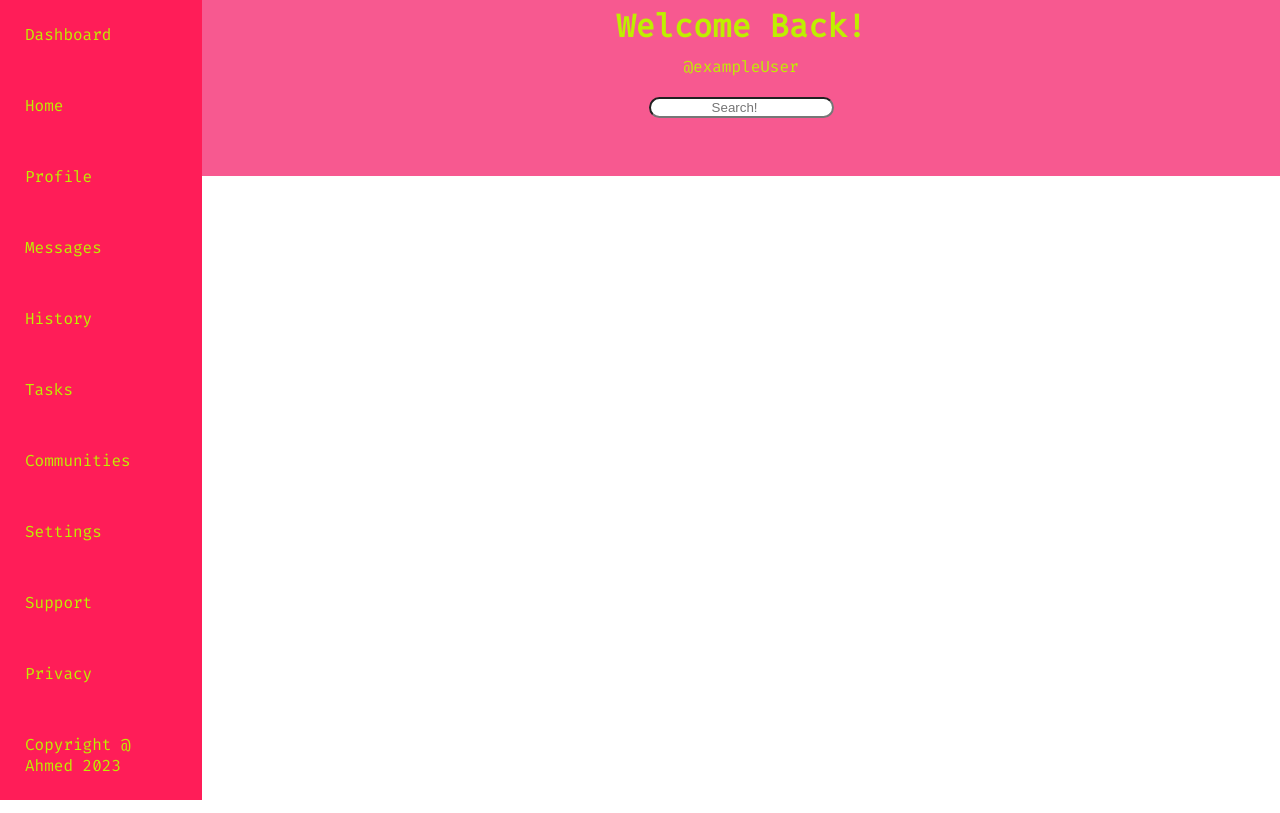
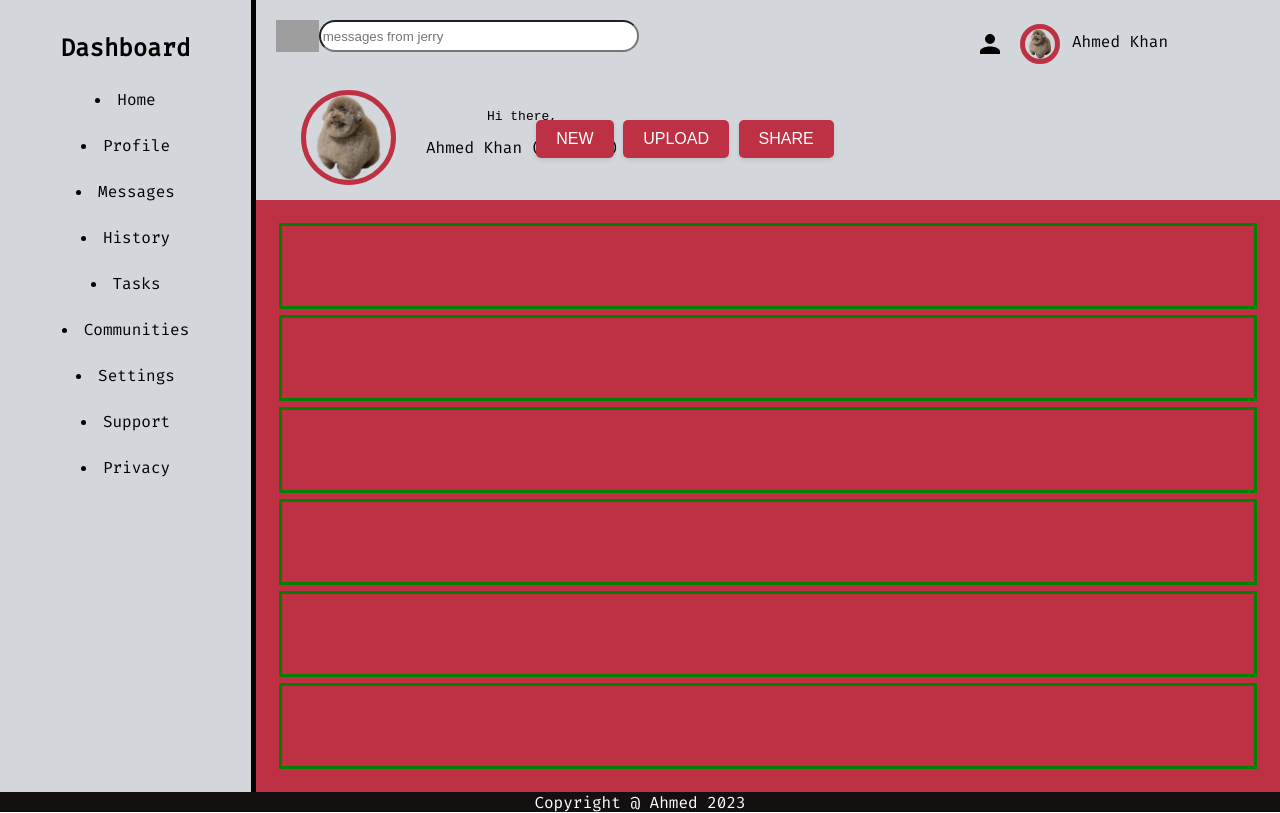
Before and after one commit to ahmkhn/admin-dashboard, a plain HTML site: page index.html in a window 1280 px wide. Drawn offline with Linux system fonts and the light colour scheme; grey boxes are pictures that could not be loaded.

Commit message:
fixed left-nav, added top-section

```diff
--- a/index.css
+++ b/index.css
@@ -1,55 +1,135 @@
-@import url('https://fonts.googleapis.com/css2?family=Abel&family=DM+Sans:opsz,wght@9..40,200&family=Fira+Code&family=Roboto:ital,wght@0,300;0,700;1,100&display=swap');
-
+@import url('https://fonts.googleapis.com/css2?family=Abel&family=DM+Sans:opsz,wght@9..40,200&family=Fira+Code:wght@300;400&family=Roboto:ital,wght@0,300;0,700;1,100&display=swap');
 body{
+    margin:0;
     height:100vh;
-    margin:0;
-    font-family:'Fira Code', sans-serif;
-    font-size: 1rem;
+    font-family: 'Fira Code',monospace;
 }
 .main-container{
+    max-width:100%;
+    margin: 0 auto;
+    display:grid;
+    grid-template-columns: 1fr 3fr 1fr;
+}
+.topbar{
     display:flex;
+    flex-wrap:wrap;
+    background-color: #d3d6db;
+    text-align: center;
+    padding: 20px;
+    grid-column:2/4;
+    height:10rem;
+    justify-content: flex-start;
 }
-a{
+.leftbar{
+    background-color: #d3d6db;
+    text-align: center;
+    padding: 20px;
+    margin-top:-13rem;
+    height:95vh;
+    border-right:5px solid black;
+}
+.leftbar > li{
+    margin:25px;
+}
+
+.mainbar{
+    background-color: #be3144;
+    text-align: center;
+    padding: 20px;
+    grid-column:2/4;
+
+}
+nav h1{
     text-decoration: none;
 }
-a, a:visited{
-    color:#beef00;
+nav li{
+    text-align: center;
 }
-.left-nav-bar{
-    display:flex;
-    flex-direction: column;
-    justify-content:center;
-    height:100vh;
-    width:15rem;
-    background-color: #ff1d58;
-}
-.navdiv{
-    margin:25px;
-}
-.top-container{
-    display:flex;
-    height:11rem;
-    width:100%;
-    background-color: #f75990;
-    justify-content: center;
-    align-items:flex-start;
-    color:#beef00;
-}
-.welcome{
-    margin-top:5px;
-}
-.welcome2{
-    position:absolute;
-    top:2.5rem;
+.bot-section{
+    background-color: #141010;
+    text-align: center;
+    color:white;
+    height:2.5vh;
 }
 .search-bar{
+    border-radius: 2rem;
+    width: 20rem;
+    height:2rem;
+}
+.topbar > img{
+    height:2rem;
+}
+.break{
+    flex-basis:100%;
+    height:0;
+}
+.text{
+    margin-left:150px;
+}
+.profile-picture{
+    border-radius:50%;
+    border:5px solid #be3144;
+    object-fit:cover;
     position:absolute;
-    top:6rem;
+    margin-top:70px;
+    margin-left:25px;
 }
-.search-input{
-    text-align: center;
-    border-radius: 50px;
+.top-bar-2{
+    position:absolute;
+    top:0;
+    right:0;
+    justify-content: flex-end;
+    width:20rem;
+    margin-bottom: 80rem;
+    margin-left:15px;
+    margin-top: 10px;
+    height:80px;
 }
-.copyright{
-    align-self: flex-end;
+.pfp2{
+    position:absolute;
+    top:14px;
+    right:220px;
+    border-radius:50%;
+    border:5px solid #be3144;
 }
+.account{
+    position:absolute;
+    top:19px;
+    right:275px;
+}
+.buttons{
+    width:350px;
+    display: inline-block;
+    position: absolute;
+    top:110px;
+    right:420px;
+}
+button {
+    padding: 10px 20px;
+    font-size: 16px;
+    text-transform: uppercase;
+    color: white;
+    background-color: #be3144;
+    border: none;
+    border-radius: 5px;
+    cursor: pointer;
+    transition: background-color 0.3s ease;
+    box-shadow: 0 2px 4px rgba(0, 0, 0, 0.1);
+    outline: none;
+  }
+
+
+button:hover {
+    background-color: black;
+  }
+button:focus {
+    border: 2px solid black;
+    outline: none;
+}
+.mainbar > div{
+    margin:3px;
+    border:3px solid green;
+}
+.mainbar{
+    display: grid;
+}
--- a/index.html
+++ b/index.html
@@ -9,27 +9,50 @@
 </head>
 <body>
     <div class="main-container">
-        <div class="left-nav-bar">
-            <div class="dashboard navdiv"><a href="">Dashboard</a></div>
-            <div class="home navdiv"><a href="">Home</a></div>
-            <div class="profile navdiv"><a href="">Profile</a></div>
-            <div class="messages navdiv"><a href="">Messages</a></div>
-            <div class="history navdiv"><a href="">History</a></div>
-            <div class="tasks navdiv"><a href="">Tasks</a></div>
-            <div class="communities navdiv"><a href="">Communities</a></div>
-            <div class="settings navdiv"><a href="">Settings</a></div>
-            <div class="support navdiv"><a href="">Support</a></div>
-            <div class="privacy navdiv"><a href="">Privacy</a></div>
-            <div class="copyright navdiv"><a href="https://www.github.com/ahmkhn">Copyright @ Ahmed 2023</a></div>
-        </div>
-        <div class="top-container">
-            <h1 class="welcome">Welcome Back!</h1>
-            <p class="welcome2">@exampleUser</p>
-            <div class="search-bar">
-                <input class="search-input" type="search" placeholder="Search!">
+        <header class="topbar">
+            <img src="https://www.freeiconspng.com/thumbs/search-icon-png/search-icon-png-5.png">
+            <input type=search class="search-bar" placeholder="messages from jerry">
+            <div class="break"></div>
+            <div class="text">
+                <pre>Hi there,</pre>
+                Ahmed Khan (@ahmkhn)
             </div>
+            <img src="./dogtransparent.webp" class="profile-picture" style="height:85px;">
+            <div class="top-bar-2">
+                <div class="top-right-content">
+                    <img src="notification" alt="">
+                    <div class="name">Ahmed Khan</div>
+                    <img class ="pfp2" src="./dogtransparent.webp" alt="" style="height:30px;">
+                    <img class="account" src="./account.svg" style="height:30px;">
+                </div>
+                <div class="buttons">
+                    <button>New</button>
+                    <button>Upload</button>
+                    <button>Share</button>
+                </div>
+            </div>
+        </header>
+        <nav class="leftbar">
+            <h1>Dashboard</h1>
+            <li>Home</li>
+            <li>Profile</li>
+            <li>Messages</li>
+            <li>History</li>
+            <li>Tasks</li>
+            <li>Communities</li>
+            <li>Settings</li>
+            <li>Support</li>
+            <li>Privacy</li>
+        </nav>
+        <div class="mainbar">
+            <div class="box1"></div>
+            <div class="box2"></div>
+            <div class="box3"></div>
+            <div class="box4"></div>
+            <div class="box5"></div>
+            <div class="box6"></div>
         </div>
     </div>
-
+    <div class="bot-section">Copyright @ Ahmed 2023</div>
 </body>
 </html>
```
Also changed, not shown: account.svg (added), dogtransparent.webp (added).
